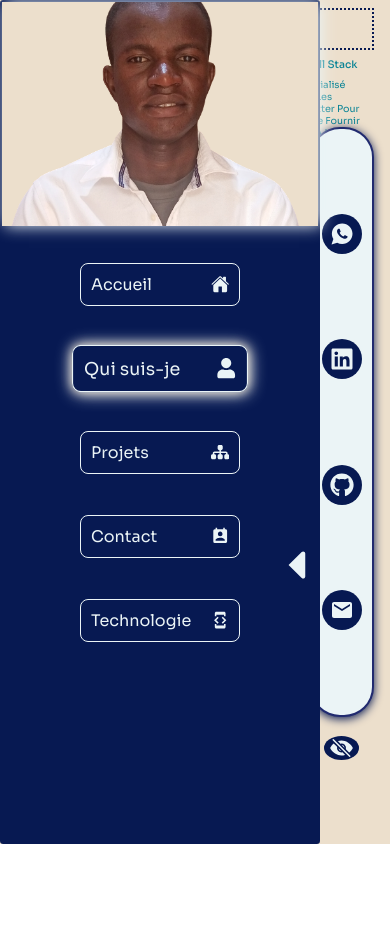
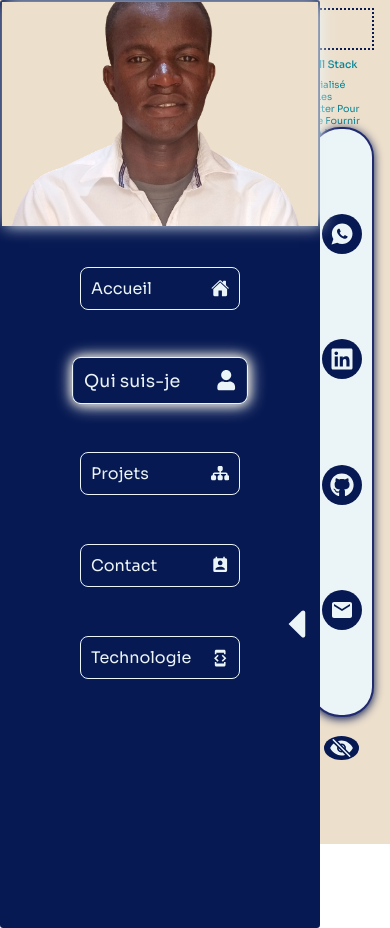
Before and after one commit to McOriginal/OriginalPortfolio, a React (Create React App) app: page /dashboard in a window 390 px wide. Before the commit the page ends 844 px from the top, so only its background shows below. Built offline with nearby package versions, Linux system fonts and the light colour scheme.

Commit message:
mis à jour

```diff
--- a/src/Dashboard/Dashboard.jsx
+++ b/src/Dashboard/Dashboard.jsx
@@ -64,7 +64,7 @@ export default function Dashboard(){
 
         <div className={classes.containerPage}>
 
-        <TiArrowSortedUp onClick={() => setHideDachboard(false)} className={classes.arrowRight}  size={50}/>
+        <TiArrowSortedUp onClick={() => setHideDachboard(false)} className={classes.arrowRight}  size={60}/>
           {selectedContent}
         </div>
 
--- a/src/Dashboard/Dashboard.module.css
+++ b/src/Dashboard/Dashboard.module.css
@@ -111,7 +111,7 @@ button .icon{
 
 .arrowRight{
     display: block;
-    position: absolute;
+    position: fixed;
     left: -3%;
     bottom: 30%;
     transform: rotate(90deg);
@@ -135,6 +135,7 @@ button .icon{
 
 .dashboard{
     position: absolute;
+    min-height: 110vh;
 }
 
 
--- a/src/Projects/Projects.module.css
+++ b/src/Projects/Projects.module.css
@@ -66,9 +66,10 @@
 
 .close{
     font-size: 5rem;
-    position: absolute;
+    position: fixed;
     top: 3%;
     right: 1%;
+    background: var(--main);
     cursor: pointer;
     transition: all ease-in-out 0.5s;
 }
--- a/src/Technologie/Technologie.module.css
+++ b/src/Technologie/Technologie.module.css
@@ -25,9 +25,10 @@
 
 .close{
     font-size: 5rem;
-    position: absolute;
+    position: fixed;
     top: 3%;
     right: 1%;
+    background: var(--main);
     cursor: pointer;
     transition: all ease-in-out 0.5s;
 }
```
